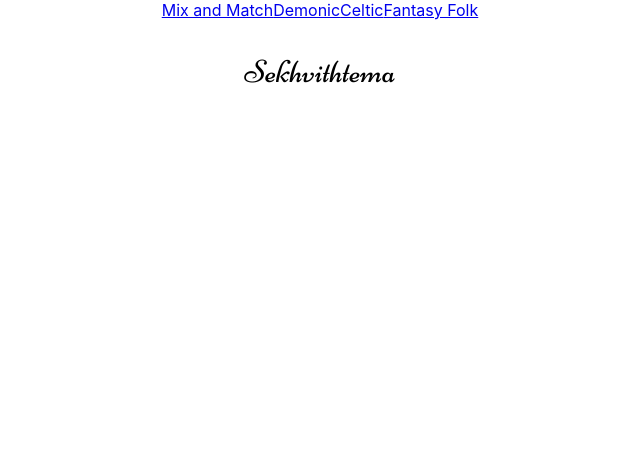
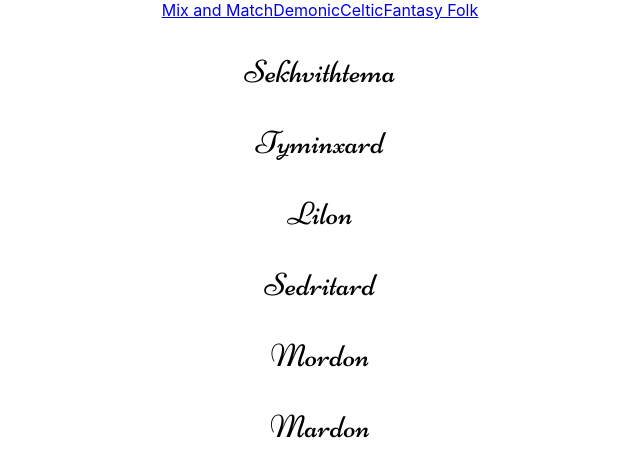
Before and after one commit to brewchetta/name-generator, a React (Create React App) app: page /demonic in a window 1280 px wide. Shown: the top 476 px of the page, without its empty margins (320-960 px from the left). Built offline with nearby package versions, Linux system fonts and the light colour scheme.

Commit message:
name lists now properly show 6

```diff
--- a/src/components/App.js
+++ b/src/components/App.js
@@ -16,9 +16,9 @@ function App() {
         <Switch>
 
           <Route path="/mix-n-match" render={() => <MixAndMatch />} />
-          <Route path="/demonic" render={() => <DemonicNames />} />
-          <Route path="/celtic" render={() => <CelticNames />} />
-          <Route path="/fantasy-folk" render={() => <FantasyFolkNames />} />
+          <Route path="/demonic" render={() => <DemonicNames numNames={6} />} />
+          <Route path="/celtic" render={() => <CelticNames numNames={6} />} />
+          <Route path="/fantasy-folk" render={() => <FantasyFolkNames numNames={6} />} />
 
         </Switch>
       </BrowserRouter>
```
